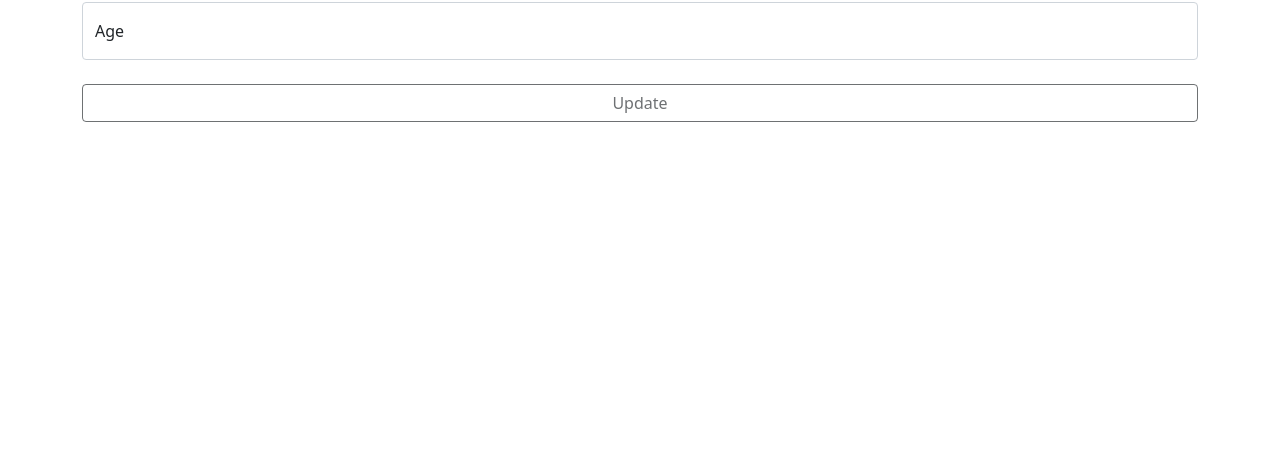
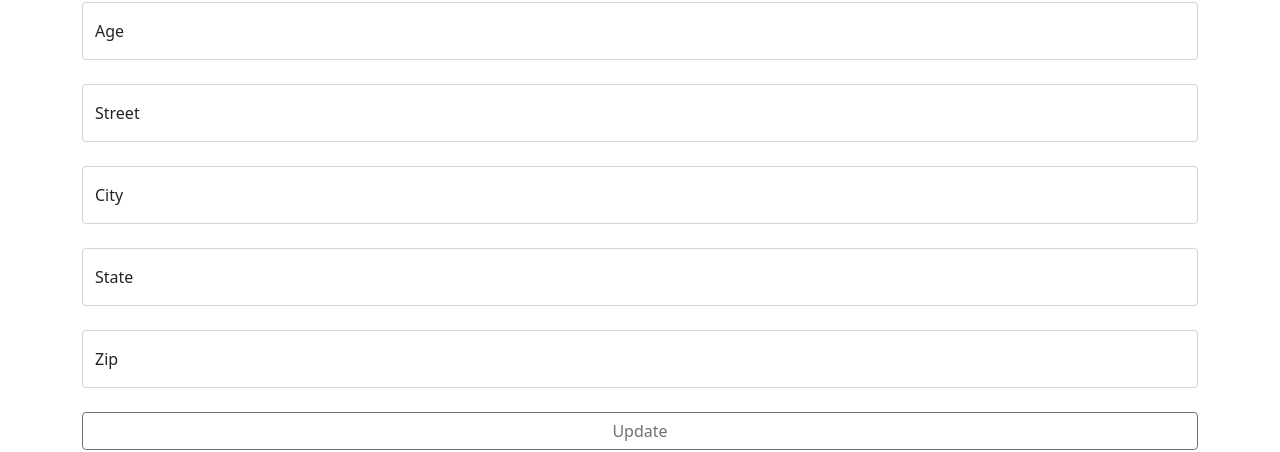
Before and after one commit to Web-Developm/angular-topics-application, an Angular app: page /update in a window 1280 px wide. Shown: the part 622-1074 px from the top of the page. Before the commit the page ends 800 px from the top, so only its background shows below. Built offline with nearby package versions, Linux system fonts and the light colour scheme; no server answers.

Commit message:
update changed

```diff
--- a/src/app/add/add.component.html
+++ b/src/app/add/add.component.html
@@ -1,5 +1,6 @@
 <div class="container mt-4">
   <h1 class="display-6 mb-3">{{item}}</h1>
+  <p>{{data.value | json}}</p>
   <form [formGroup]="data">
 
     <div class="form-floating mb-4">
--- a/src/app/data.json
+++ b/src/app/data.json
@@ -87,7 +87,7 @@
       "age": "20",
       "street": "Holmes",
       "city": "London",
-      "sate": "London",
+      "state": "London",
       "zip": 1000
     },
     {
--- a/src/app/update/update.component.html
+++ b/src/app/update/update.component.html
@@ -31,6 +31,7 @@
       </tr>
     </tbody>
   </table>
+
   <form [formGroup]="data" class="mt-4">
     <div class="form-floating mb-4">
       <input type="text" class="form-control" name="id" id="id" placeholder="Id" formControlName="id">
@@ -52,6 +53,30 @@
       <label for="age">Age</label>
     </div>
 
+    <div formGroupName="address">
+      <div class="form-floating mb-4">
+        <input type="text" class="form-control" name="street" id="street" placeholder="Street" formControlName="street">
+        <label for="street">Street</label>
+      </div>
+
+      <div class="form-floating mb-4">
+        <input type="text" class="form-control" name="city" id="city" placeholder="city" formControlName="city">
+        <label for="city">City</label>
+      </div>
+
+      <div class="form-floating mb-4">
+        <input type="text" class="form-control" name="state" id="state" placeholder="state" formControlName="state">
+        <label for="state">State</label>
+      </div>
+
+      <div class="form-floating mb-4">
+        <input type="text" class="form-control" name="zip" id="zip" placeholder="zip" formControlName="zip">
+        <label for="zip">Zip</label>
+      </div>
+    </div>
+
+
+
     <div class="d-grid gap-2 mb-5">
       <button (click)="update2()" [disabled]="data.invalid" type="button" class="btn btn-outline-dark">Update</button>
     </div>
--- a/src/app/update/update.component.ts
+++ b/src/app/update/update.component.ts
@@ -12,7 +12,7 @@ export class UpdateComponent implements OnInit {
 
   constructor(private fs: FormsService) { }
 
-  title="Update";
+  title = "Update";
 
   public items!: Structure[];
 
@@ -27,20 +27,26 @@ export class UpdateComponent implements OnInit {
     )
   }
 
+
+
   update1(info: any, index: any) {
 
     let temp = confirm("Are confirm update the value");
 
     if (temp == true) {
-      this.data.setValue({
+      this.data.patchValue({
         id: info.id,
         name: info.name,
         salary: info.salary,
         age: info.age,
-        street:info.street,
-        city:info.city,
-        state:info.state,
-        zip:info.state
+        address: {
+          street: info.street,
+          city: info.street,
+          state: info.street,
+          zip: info.street
+        }
+
+
       });
     }
 
@@ -57,10 +63,10 @@ export class UpdateComponent implements OnInit {
     info.name = this.data.controls['name'].value;
     info.salary = this.data.controls['salary'].value;
     info.age = this.data.controls['age'].value;
-    info.street=this.data.controls['street'].value;
-    info.city=this.data.controls['city'].value;
-    info.state=this.data.controls['state'].value;
-    info.zip=this.data.controls['zip'].value;
+    info.street = this.data.get('address.street')?.value;
+    info.city = this.data.get('address.city')?.value;
+    info.state = this.data.get('address.state')?.value;
+    info.zip = this.data.get('address.zip')?.value;
 
     let id = Number(info.id);
 
```
